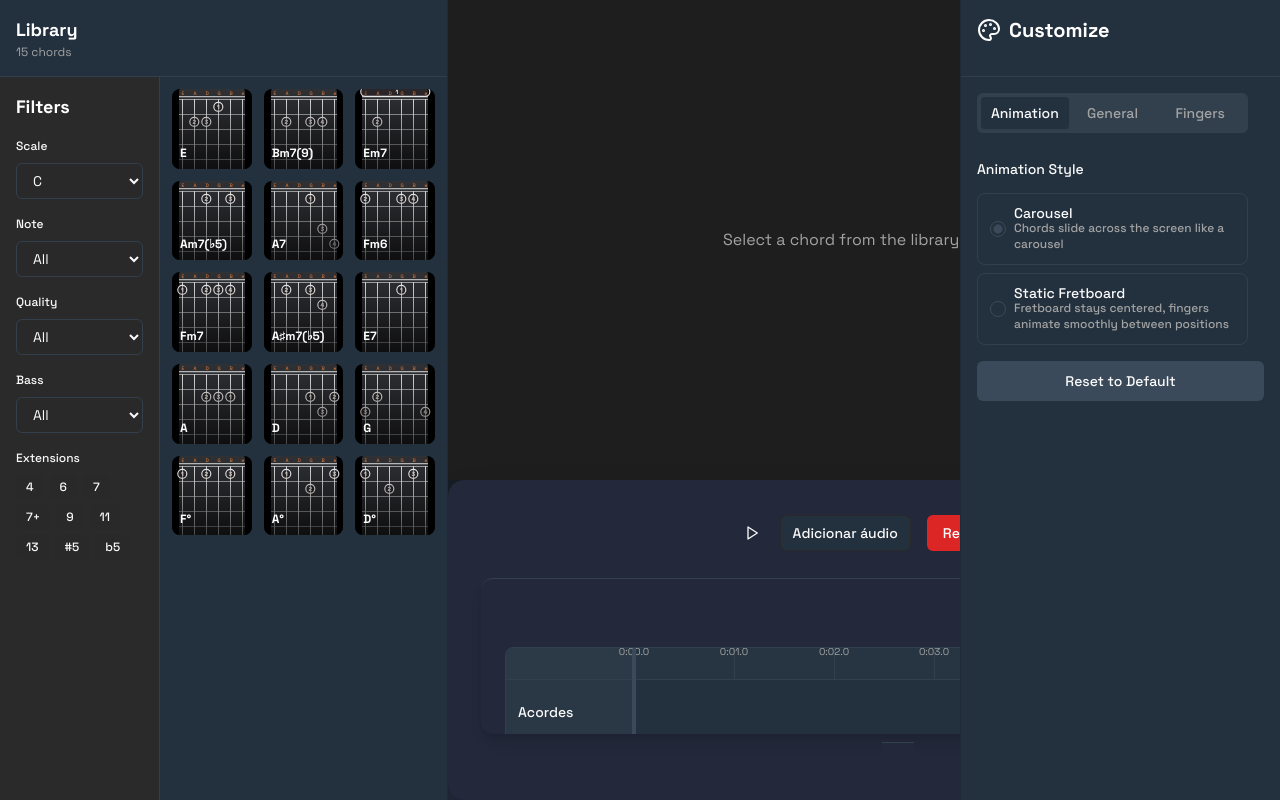
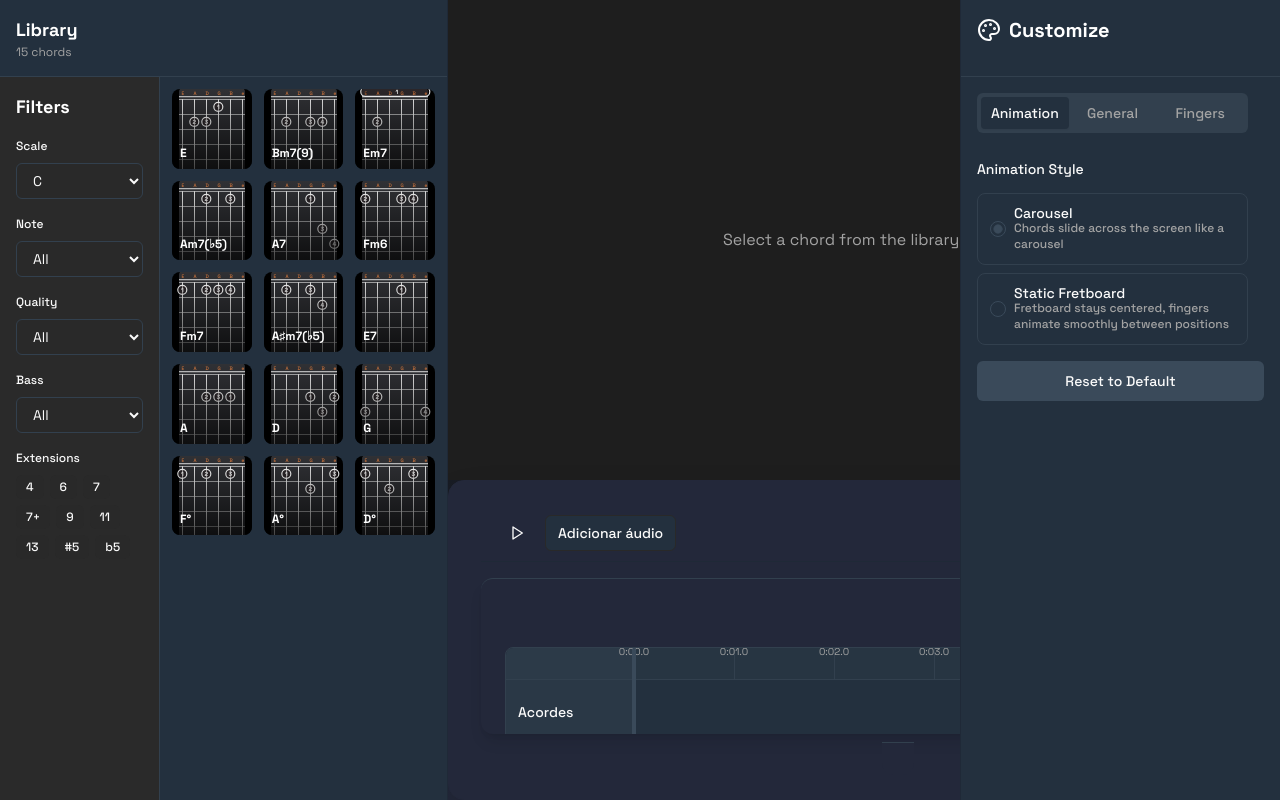
Before and after one commit to Maique1915/TabTune, a Next.js app: page / in a window 1280 px wide. Built offline with nearby package versions, Linux system fonts and the light colour scheme.

Commit message:
feat: reorganizar estrutura dos botões de controle no TimelineControls

```diff
--- a/src/components/timeline/TimelineControls.tsx
+++ b/src/components/timeline/TimelineControls.tsx
@@ -34,7 +34,6 @@ export function TimelineControls({
   const fileInputRef = useRef<HTMLInputElement>(null);
 
   return (
-    <div className="flex items-center gap-2">
     <div className="flex items-center justify-between w-full gap-4 py-2 px-4 bg-surface-light dark:bg-surface-dark border-b border-gray-200 dark:border-gray-800">
       {/* Esquerda: Play/Pause e Áudio */}
       <div className="flex items-center gap-2">
@@ -97,6 +96,5 @@ export function TimelineControls({
             : "Renderizar MP4"}
       </Button>
     </div>
-    </div>
   );
 }
```
Lines whose indentation alone changed are shown as unchanged.
